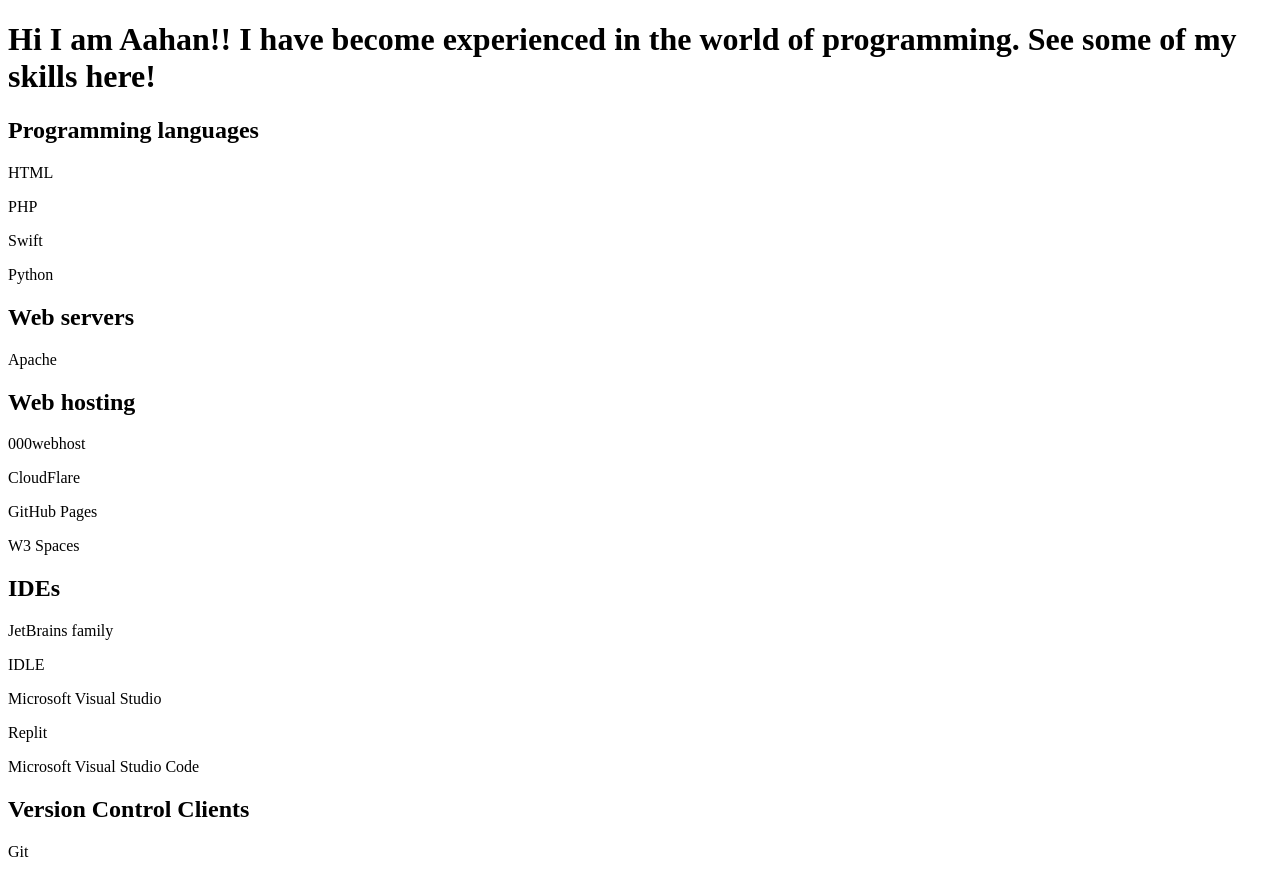
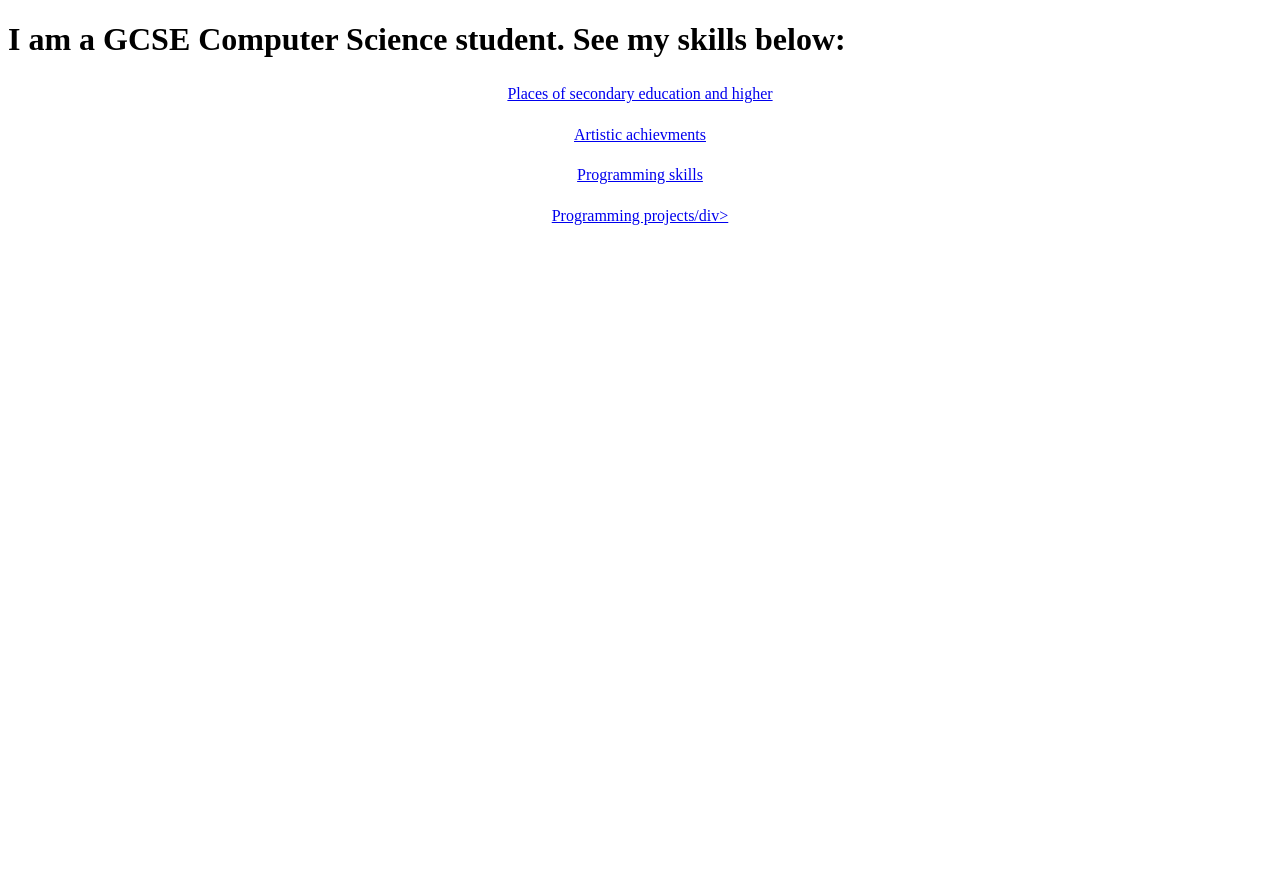
Before and after one commit to 2010person/2010person.github.io, a plain HTML site: page index.html in a window 1280 px wide. After the commit the page ends 800 px from the top, so only its background shows below. Drawn offline with Linux system fonts and the light colour scheme.

Commit message:
Added some more structure and refined the website a bit
Still not ready to publish to main

```diff
--- a/index.html
+++ b/index.html
@@ -1,29 +1,12 @@
 <!DOCTYPE html>
 <html>
-<head>
-    <title>Hi I am Aahan!!</title>
-</head>
+    <title>Hi I am Aahan!</title>
+    <link rel="stylesheet" href="style.css">
 <body>
-    <h1>Hi I am Aahan!! I have become experienced in the world of programming. See some of my skills here!</h1>
-    <h2>Programming languages</h2>
-    <p>HTML</p>
-    <p>PHP</p>
-    <p>Swift</p>
-    <p>Python</p>
-    <h2>Web servers</h2>
-    <p>Apache</p>
-    <h2>Web hosting</h2>
-    <p>000webhost</p>
-    <p>CloudFlare</p>
-    <p>GitHub Pages</p>
-    <p>W3 Spaces</p>
-    <h2>IDEs</h2>
-    <p>JetBrains family</p>
-    <p>IDLE</p>
-    <p>Microsoft Visual Studio</p>
-    <p>Replit</p>
-    <p>Microsoft Visual Studio Code</p>
-    <h2>Version Control Clients</h2>
-    <p>Git</p>
+    <h1>I am a GCSE Computer Science student. See my skills below:</h1>
+    <a href="/education.html"><div class="section">Places of secondary education and higher</div></a>
+    <a href="/arts.html"><div class="section">Artistic achievments</div></a>
+    <a href="/programming.html"><div class="section">Programming skills</div></a>
+    <a href="/projects.html"><div class="section">Programming projects/div></a>
 </body>
 </html>
--- /dev/null
+++ b/style.css
@@ -0,0 +1,10 @@
+.section{
+    text-align: center;
+    margin-top: 1%;
+    padding: 5px;
+    box-shadow: black;
+}
+
+.title{
+    text-align: center;
+}
```
Also changed, not shown: education.html (added, +12 -0 lines).
